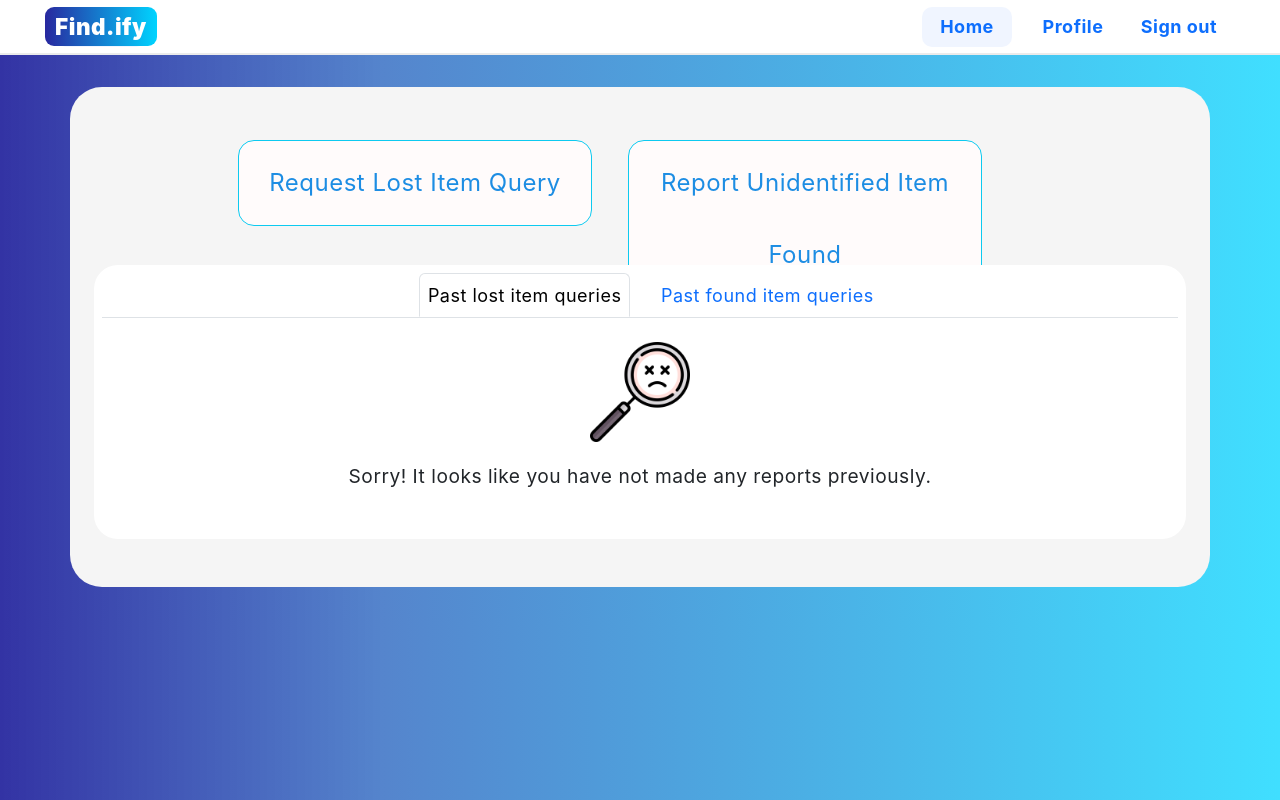
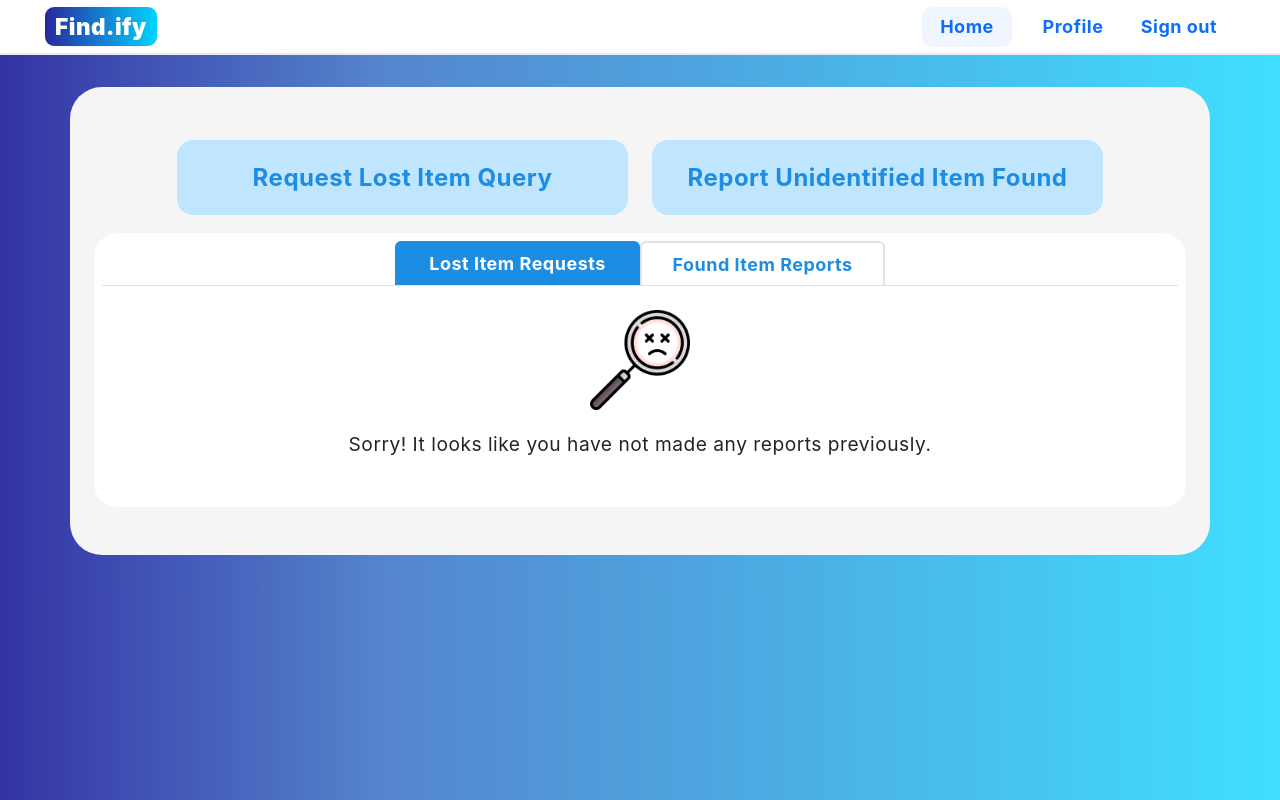
Before and after one commit to utmgdsc/Findify, a React (Create React App) app: page /home in a window 1280 px wide. Built offline with nearby package versions, Linux system fonts and the light colour scheme; no server answers.

Commit message:
fixed buttons and tabs in home page

```diff
--- a/src/components/views/HomeView/Home.js
+++ b/src/components/views/HomeView/Home.js
@@ -154,8 +154,8 @@ export default function Home () {
     <>
       <NavBar />
       <div className="container surrounding-box text-center">
-        <div className="row buttons" style={ { height: 20 + "vh" } }>
-          <div className="col-6" id="requestLostItem">
+        <div className="row buttons justify-content-center">
+          <div className="col-5" id="requestLostItem">
             <a
               className="btn btn-outline-info"
               role="button"
@@ -164,7 +164,7 @@ export default function Home () {
               Request Lost Item Query
             </a>
           </div>
-          <div className="col-6" id="reportFoundItem">
+          <div className="col-5" id="reportFoundItem">
             <a
               className="btn btn-outline-info"
               role="button"
@@ -183,24 +183,24 @@ export default function Home () {
                     <ul className="nav nav-tabs item-tabs justify-content-center">
                       <li className="nav-item items-link">
                         <a
-                          className="nav-link active p-2"
+                          className="nav-link active py-2 justify-content-center"
                           data-bs-toggle="tab"
                           href="#lost"
                         >
                           { isAdmin
                             ? "All Lost Items"
-                            : "Past lost item queries" }
+                            : "Lost Item Requests" }
                         </a>
                       </li>
                       <li className="nav-item items-link">
                         <a
-                          className="nav-link p-2"
+                          className="nav-link py-2 justify-content-center"
                           data-bs-toggle="tab"
                           href="#found"
                         >
                           { isAdmin
                             ? "All Found Items"
-                            : "Past found item queries" }
+                            : "Found Item Reports" }
                         </a>
                       </li>
                     </ul>
--- a/src/components/views/HomeView/style.css
+++ b/src/components/views/HomeView/style.css
@@ -16,18 +16,24 @@ body {
   line-height: 3;
   font-size: 1.5rem;
   color: rgb(29, 141, 227);
-  background-color: rgb(255, 251, 251);
+  background-color: rgb(192, 229, 255);
+  border: 0px solid;
+  font-weight: 700;
   margin-top: 2.2em;
   width: 65%;
   border-radius: 1rem;
 }
 
 #requestLostItem a {
-  margin-right: -5em;
+  width: 100%;
+  line-height: 1.6rem;
+  padding: 25px;
 }
 
 #reportFoundItem a {
-  margin-left: -10em;
+  width: 100%;
+  line-height: 1.6rem;
+  padding: 25px;
 }
 
 #requestLostItem a:hover,
@@ -50,13 +56,31 @@ body {
   font-size: large;
 }
 
-.items-link {
-  color: rgb(29, 141, 227) !important;
-  padding-left: 2%;
+.items-link a.nav-link {
+  color: rgb(29, 141, 227);
+  font-weight: 700;
+  padding: 0px 25px;
+  border: 2px solid rgb(225, 225, 225);
+  border-bottom: 0;
+  width: 245px;
 }
 
-.items-link.active {
-  color: rgb(29, 141, 227) !important;
+.items-link a.nav-link:hover {
+  color: rgb(4, 97, 167);
+  background-color: rgb(226, 242, 255);
+  font-weight: 700;
+  padding: 0px 25px;
+  border: 2px solid rgb(225, 225, 225);
+  border-bottom: 0;
+  width: 245px;
+}
+
+.items-link a.nav-link.active {
+  color: white;
+  font-weight: 700;
+  background-color: rgb(29, 141, 227);
+  border: 1px solid rgb(29, 141, 227);
+  border-bottom: 0;
 
 }
 
```
